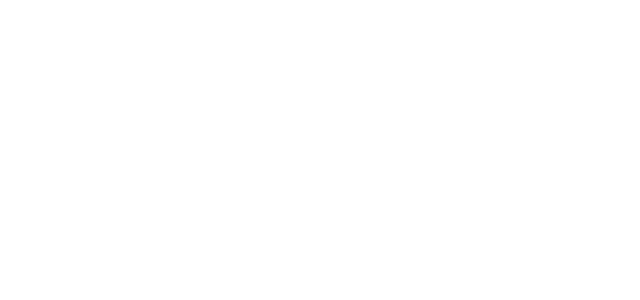
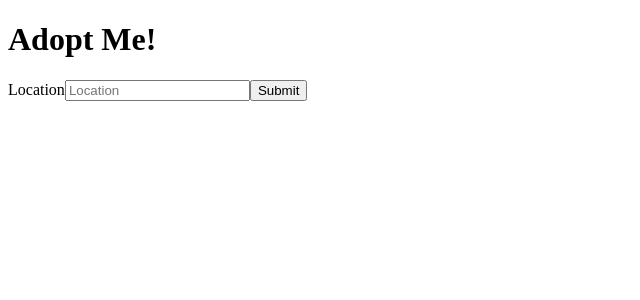
Before and after one commit to jvillad/first-react-app, a React app: page / in a window 1280 px wide. Shown: the top 300 px of the page, without its empty margins (0-640 px from the left). Built offline with nearby package versions, Linux system fonts and the light colour scheme; the HTML template or start-up script is replaced by a standard one.

Commit message:
added new componenet SearchParams

```diff
--- a/package.json
+++ b/package.json
@@ -21,6 +21,7 @@
     "eslint-plugin-import": "^2.26.0",
     "eslint-plugin-jsx-a11y": "^6.6.1",
     "eslint-plugin-react": "^7.31.8",
+    "eslint-plugin-react-hooks": "^4.6.0",
     "prettier": "^2.7.1",
     "vite": "^3.1.4"
   },
--- a/src/App.jsx
+++ b/src/App.jsx
@@ -1,13 +1,14 @@
-import { createRoot } from "react-dom";
-import Pet from "./Pet";
+import { createRoot } from "react-dom/client";
+import SearchParams from "./SearchParams";
+// import Pet from "./Pet";
 
 const App = () => {
-  <div>
-    <h1>Adopt Me!</h1>
-    <Pet name="T-Wex" animal="🐶" breed="Aspin" />
-    <Pet name="Mona" animal="🐶" breed="Aspin" />
-    <Pet name="Benjot" animal="🐶" breed="Belgian/Husky" />
-  </div>;
+  return (
+    <div>
+      <h1>Adopt Me!</h1>
+      <SearchParams />
+    </div>
+  );
 };
 
 const container = document.getElementById("root");
--- /dev/null
+++ b/src/SearchParams.jsx
@@ -0,0 +1,24 @@
+import { useState } from "react";
+
+const SearchParams = () => {
+  const [location, setLocation] = useState("");
+
+  return (
+    <div className="search-params">
+      <form>
+        <label htmlFor="location">
+          Location
+          <input
+            onChange={(e) => setLocation(e.target.value)}
+            id="location"
+            value={location}
+            placeholder="Location"
+          />
+        </label>
+        <button>Submit</button>
+      </form>
+    </div>
+  );
+};
+
+export default SearchParams;
```
Also changed, not shown: .eslintrc.json, 1 other file (tests, documents, lock files or other folders).
